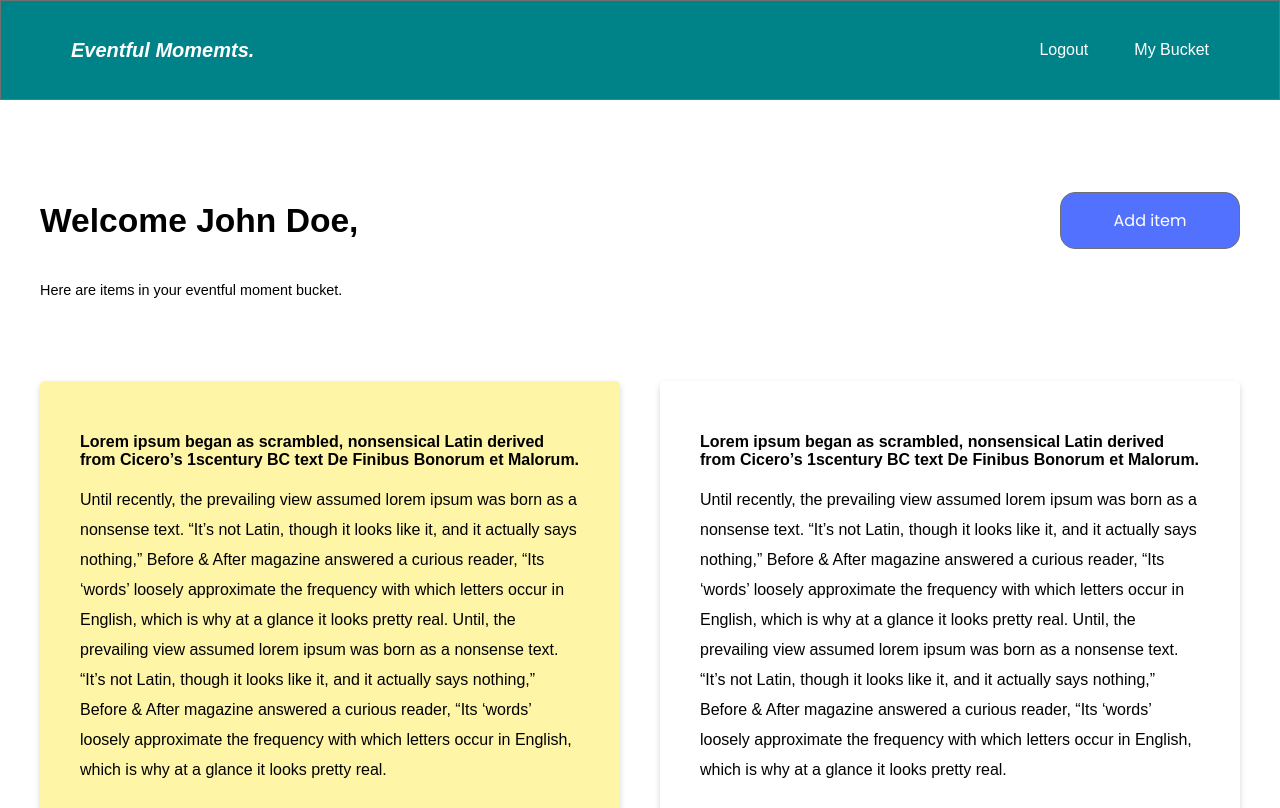
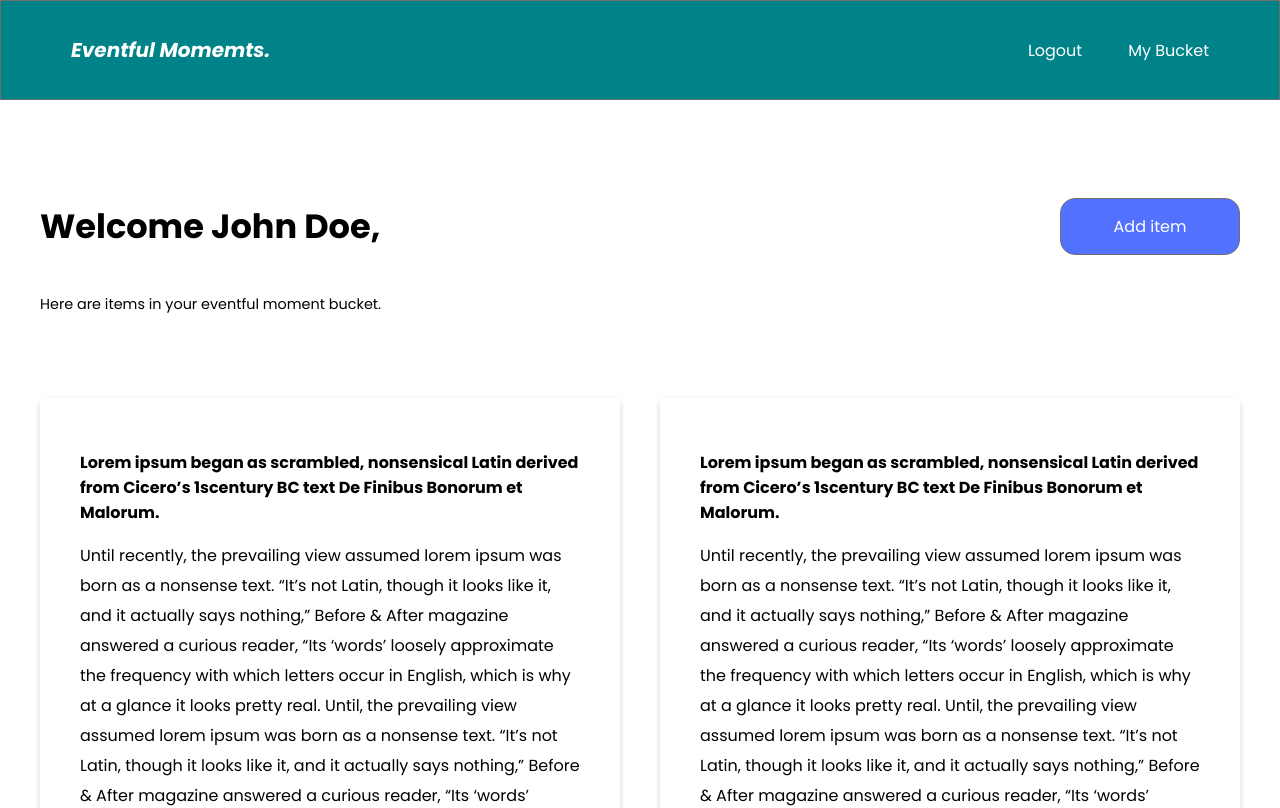
Before and after one commit to Kolawole26/StartupIntern-prototype-2, a React (Create React App) app: page / in a window 1280 px wide. Shown: the top 808 px of the page. Built offline with nearby package versions, Linux system fonts and the light colour scheme.

Commit message:
third commit

```diff
--- a/src/App.css
+++ b/src/App.css
@@ -5,7 +5,7 @@
   height: auto;
   display: flex;
   flex-direction: column;
-  font-family: Arial, Helvetica, sans-serif;
+  font-family: 'Poppins', sans-serif;
 }
 
 *{
--- a/src/Styles/MyBuckets.css
+++ b/src/Styles/MyBuckets.css
@@ -66,8 +66,9 @@
     box-shadow: 0px 3px 6px #00000029;
     background-color: #fff;
     width: 100%;
+    transition: all 0.5s ease-in-out;
 }
-.wrap .grid-box:first-child {
+.wrap .grid-box:hover {
     background-color: #FFF5A7;
 }
 .wrap .grid .text {
@@ -174,4 +175,29 @@
         margin-bottom: 20px;
 
     }
+
+    @media screen and (max-width: 376px) {
+        .wrap{
+            padding: 0 20px;
+
+        }
+
+        .wrap header h1 {
+
+            font-size: 1.5rem;
+
+        }
+
+        .wrap header p {
+            font-size: 0.5rem;
+
+        }
+
+        .wrap .grid .grid-flex {
+            flex-direction: column;
+        }
+
+
+
+    }
 }
```
